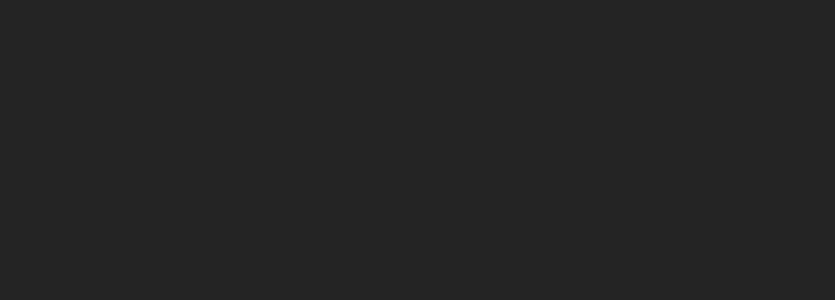
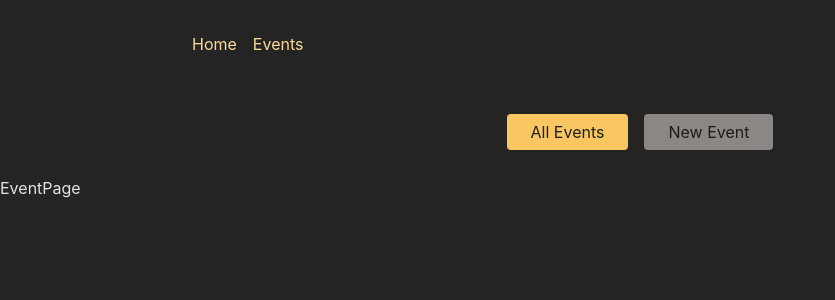
Before and after one commit to HOOP-helie/Events-app, a React (Create React App) app in the folder frontend/: page /events in a window 1280 px wide. Shown: the top 300 px of the page, without its empty margins (0-835 px from the left). Built offline with nearby package versions, Linux system fonts and the light colour scheme.

Commit message:
added routes and layout

```diff
--- a/frontend/package.json
+++ b/frontend/package.json
@@ -8,6 +8,7 @@
     "@testing-library/user-event": "^13.5.0",
     "react": "^18.2.0",
     "react-dom": "^18.2.0",
+    "react-router-dom": "^6.16.0",
     "react-scripts": "5.0.1",
     "web-vitals": "^2.1.4"
   },
--- a/frontend/src/App.js
+++ b/frontend/src/App.js
@@ -1,27 +1,54 @@
-// Challenge / Exercise
+import {
+  createBrowserRouter,
+  RouterProvider,
+} from "react-router-dom";
+import HomePage from "./pages/HomePage"
+import RootLayout from "./layout/RootLayout"
+import EventPage from "./pages/EventPage"
+import EventDetailPage from "./pages/EventDetailPage"
+import NewEventPage from "./pages/NewEventPage"
+import EditEventPage from "./pages/EditEventPage"
+import EventsLayout from "./layout/EventsLayout";
 
-// 1. Add five new (dummy) page components (content can be simple <h1> elements)
-//    - HomePage
-//    - EventsPage
-//    - EventDetailPage
-//    - NewEventPage
-//    - EditEventPage
-// 2. Add routing & route definitions for these five pages
-//    - / => HomePage
-//    - /events => EventsPage
-//    - /events/<some-id> => EventDetailPage
-//    - /events/new => NewEventPage
-//    - /events/<some-id>/edit => EditEventPage
-// 3. Add a root layout that adds the <MainNavigation> component above all page components
-// 4. Add properly working links to the MainNavigation
-// 5. Ensure that the links in MainNavigation receive an "active" class when active
-// 6. Output a list of dummy events to the EventsPage
-//    Every list item should include a link to the respective EventDetailPage
-// 7. Output the ID of the selected event on the EventDetailPage
-// BONUS: Add another (nested) layout route that adds the <EventNavigation> component above all /events... page components
+const router = createBrowserRouter([
+  {
+    path: "/",
+    element: <RootLayout />,
+    children: [
+      {
+        index: true,
+        element: <HomePage />,
+      },
+      {
+        path: "events",
+        element: <EventsLayout />,
+        children: [
+          {
+            index: true,
+            element: <EventPage />,
+          },
+          {
+            path: "new",
+            element: <NewEventPage />,
+          },
+          {
+            path: ":id",
+            element: <EventDetailPage />,
+          },
+          {
+            path: ":id/edit",
+            element: <EditEventPage />,
+          },
+        ]
+      },
+
+    ]
+  },
+
+]);
 
 function App() {
-  return <div></div>;
+  return <RouterProvider router={router} />;
 }
 
 export default App;
--- a/frontend/src/components/EventsNavigation.js
+++ b/frontend/src/components/EventsNavigation.js
@@ -1,4 +1,5 @@
 import classes from './EventsNavigation.module.css';
+import { NavLink } from 'react-router-dom';
 
 function EventsNavigation() {
   return (
@@ -6,10 +7,10 @@
       <nav>
         <ul className={classes.list}>
           <li>
-            <a href="/events">All Events</a>
+            <NavLink to="/events" className={({ isActive }) => (isActive ? classes.active : '')} end>All Events</NavLink>
           </li>
           <li>
-            <a href="/events/new">New Event</a>
+            <NavLink to="/events/new" className={({ isActive }) => (isActive ? classes.active : '')}>New Event</NavLink>
           </li>
         </ul>
       </nav>
--- a/frontend/src/components/MainNavigation.js
+++ b/frontend/src/components/MainNavigation.js
@@ -1,4 +1,5 @@
 import classes from './MainNavigation.module.css';
+import { NavLink } from 'react-router-dom';
 
 function MainNavigation() {
   return (
@@ -6,10 +7,10 @@
       <nav>
         <ul className={classes.list}>
           <li>
-            <a>Home</a>
+            <NavLink to="/" className={({ isActive }) => isActive ? "active" : ""}>Home</NavLink>
           </li>
           <li>
-            <a>Events</a>
+            <NavLink to="/events" className={({ isActive }) => isActive ? "active" : ""}>Events</NavLink>
           </li>
         </ul>
       </nav>
--- /dev/null
+++ b/frontend/src/layout/EventsLayout.jsx
@@ -0,0 +1,16 @@
+import React from 'react'
+import EventsNavigation from "../components/EventsNavigation"
+import { Outlet } from 'react-router-dom'
+
+function EventsLayout() {
+    return (
+        <>
+            <EventsNavigation />
+            <main>
+                <Outlet />
+            </main>
+        </>
+    )
+}
+
+export default EventsLayout
--- /dev/null
+++ b/frontend/src/layout/RootLayout.jsx
@@ -0,0 +1,16 @@
+import React from 'react'
+import MainNavigation from "../components/MainNavigation"
+import { Outlet } from 'react-router-dom'
+
+function RootLayout() {
+    return (
+        <>
+            <MainNavigation />
+            <main>
+                <Outlet />
+            </main>
+        </>
+    )
+}
+
+export default RootLayout
--- /dev/null
+++ b/frontend/src/pages/EditEventPage.jsx
@@ -0,0 +1,9 @@
+import React from 'react'
+
+function EditEventPage() {
+    return (
+        <div>EditEventPage</div>
+    )
+}
+
+export default EditEventPage
--- /dev/null
+++ b/frontend/src/pages/EventDetailPage.jsx
@@ -0,0 +1,9 @@
+import React from 'react'
+
+function EventDetailPage() {
+    return (
+        <div>EventDetailPage</div>
+    )
+}
+
+export default EventDetailPage
--- /dev/null
+++ b/frontend/src/pages/EventPage.jsx
@@ -0,0 +1,13 @@
+import React from 'react'
+import { Outlet } from 'react-router-dom'
+
+function EventPage() {
+    return (
+        <div>EventPage
+            <Outlet/>
+        </div>
+
+    )
+}
+
+export default EventPage
--- /dev/null
+++ b/frontend/src/pages/HomePage.jsx
@@ -0,0 +1,9 @@
+import React from 'react'
+
+function HomePage() {
+  return (
+    <div>HomePage</div>
+  )
+}
+
+export default HomePage
--- /dev/null
+++ b/frontend/src/pages/NewEventPage.jsx
@@ -0,0 +1,9 @@
+import React from 'react'
+
+function NewEventPage() {
+    return (
+        <div>NewEventPage</div>
+    )
+}
+
+export default NewEventPage
```
Also changed, not shown: frontend/src/components/EventsNavigation.module.css (line endings or trailing spaces), 1 other file (tests, documents, lock files or other folders).
